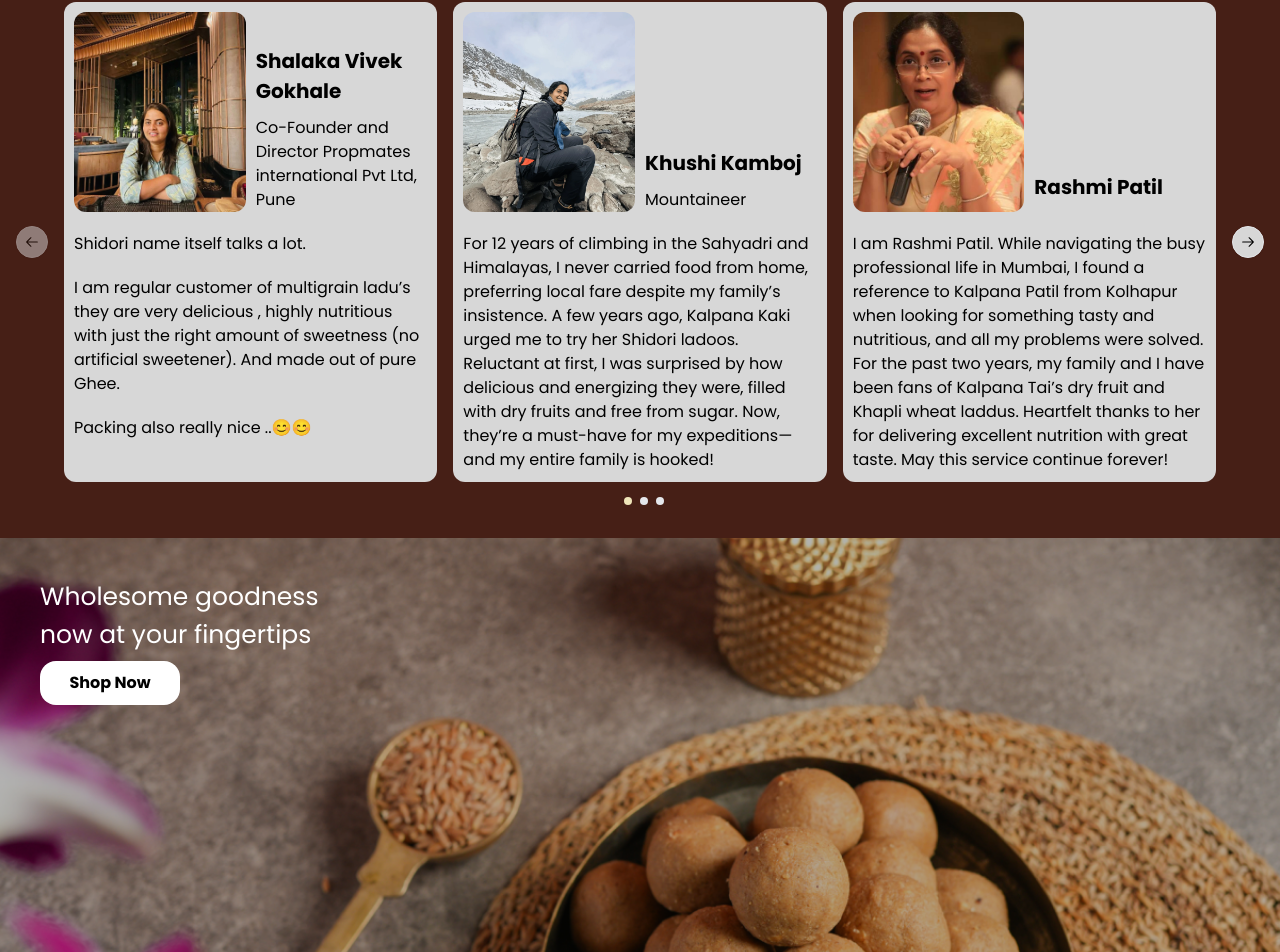
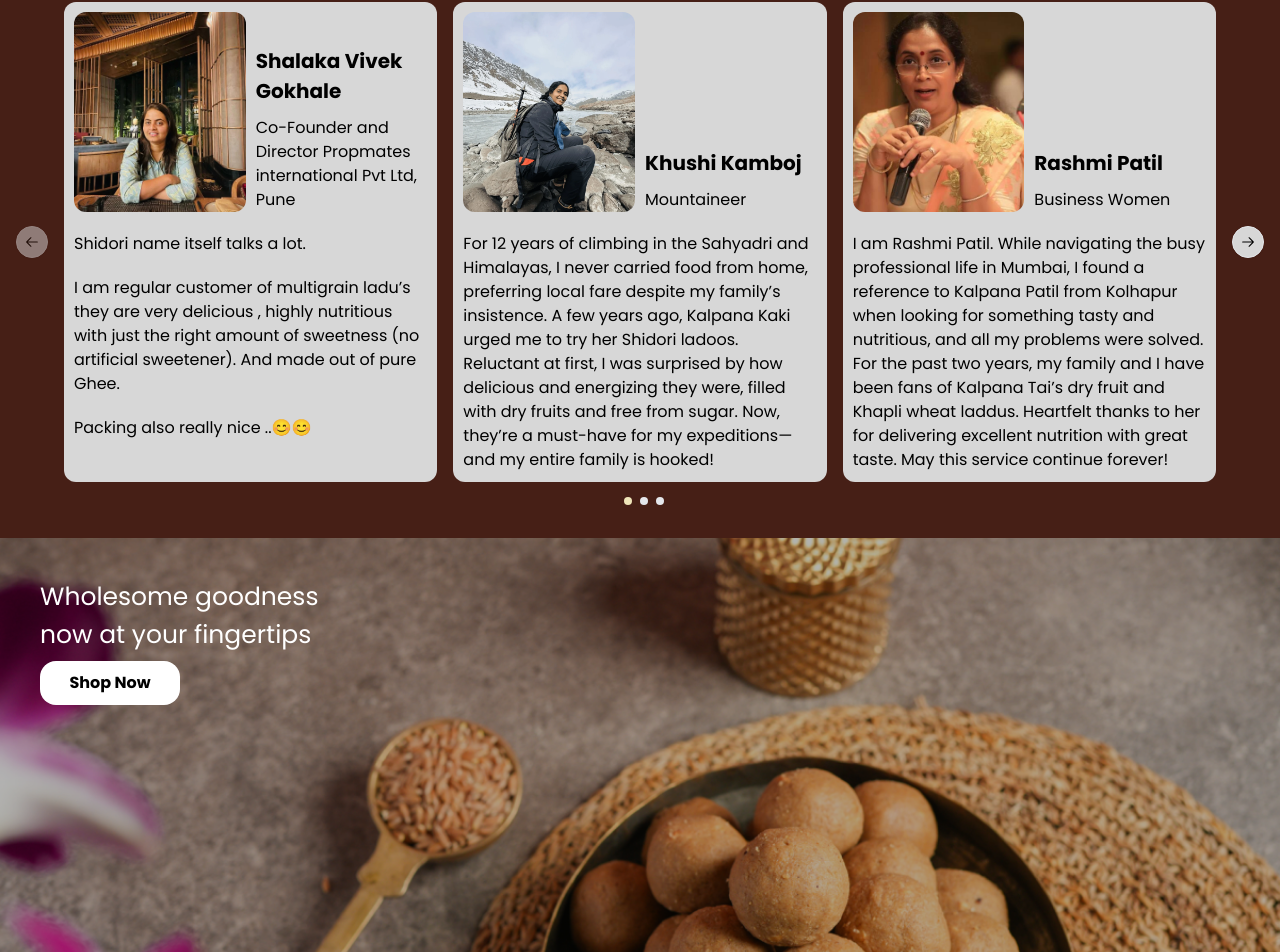
Before and after one commit to TheNextStepDesign/shidori, a Next.js app: page / in a window 1280 px wide. Shown: the part 1622-2574 px from the top of the page. Built offline with nearby package versions, Linux system fonts and the light colour scheme.

Commit message:
updating

```diff
--- a/components/contact/form/ContactUs.jsx
+++ b/components/contact/form/ContactUs.jsx
@@ -16,7 +16,7 @@ export default function ContactUs() {
         <div
             className="bg-cover bg-center bg-no-repeat min-h-[85vh] relative "
             style={{
-                backgroundImage: "url('/images/landing/featured_img.png')",
+                backgroundImage: "url('/images/landing/contact_img.webp')",
             }}
             >
             <div className="absolute inset-0 bg-black bg-opacity-80"></div>
--- a/components/landing/testimonial/Testimonial.jsx
+++ b/components/landing/testimonial/Testimonial.jsx
@@ -29,7 +29,7 @@ const testimonials = [
     {
         name:"Rashmi Patil",
         img:"/images/landing/testimonial4.jpeg",
-        designation:"",
+        designation:"Business Women",
         message:`I am Rashmi Patil. While navigating the busy professional life in Mumbai, I found a reference to Kalpana Patil from Kolhapur when looking for something tasty and nutritious, and all my problems were solved. For the past two years, my family and I have been fans of Kalpana Tai’s dry fruit and Khapli wheat laddus. Heartfelt thanks to her for delivering excellent nutrition with great taste. May this service continue forever!`
     },
     {
```
Also changed, not shown: public/images/landing/contact_img.webp (added).
